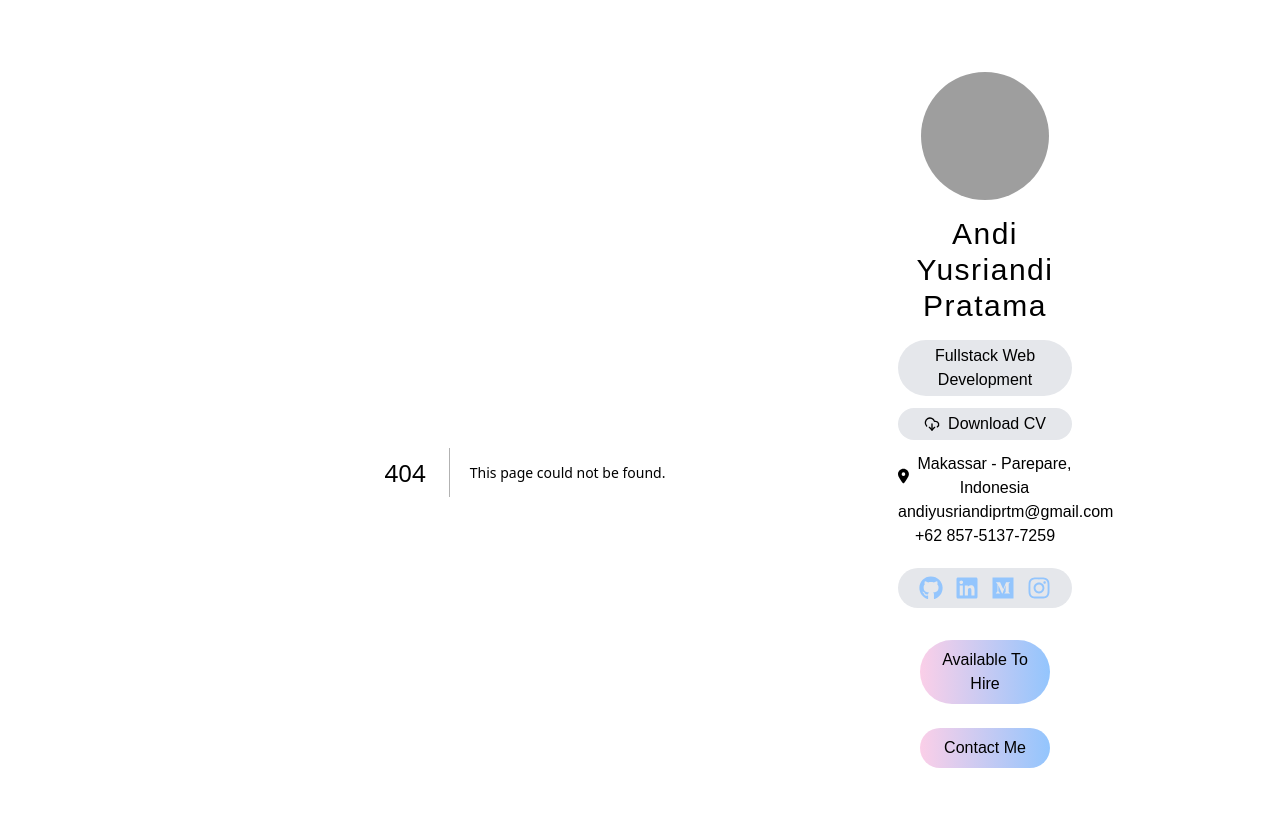
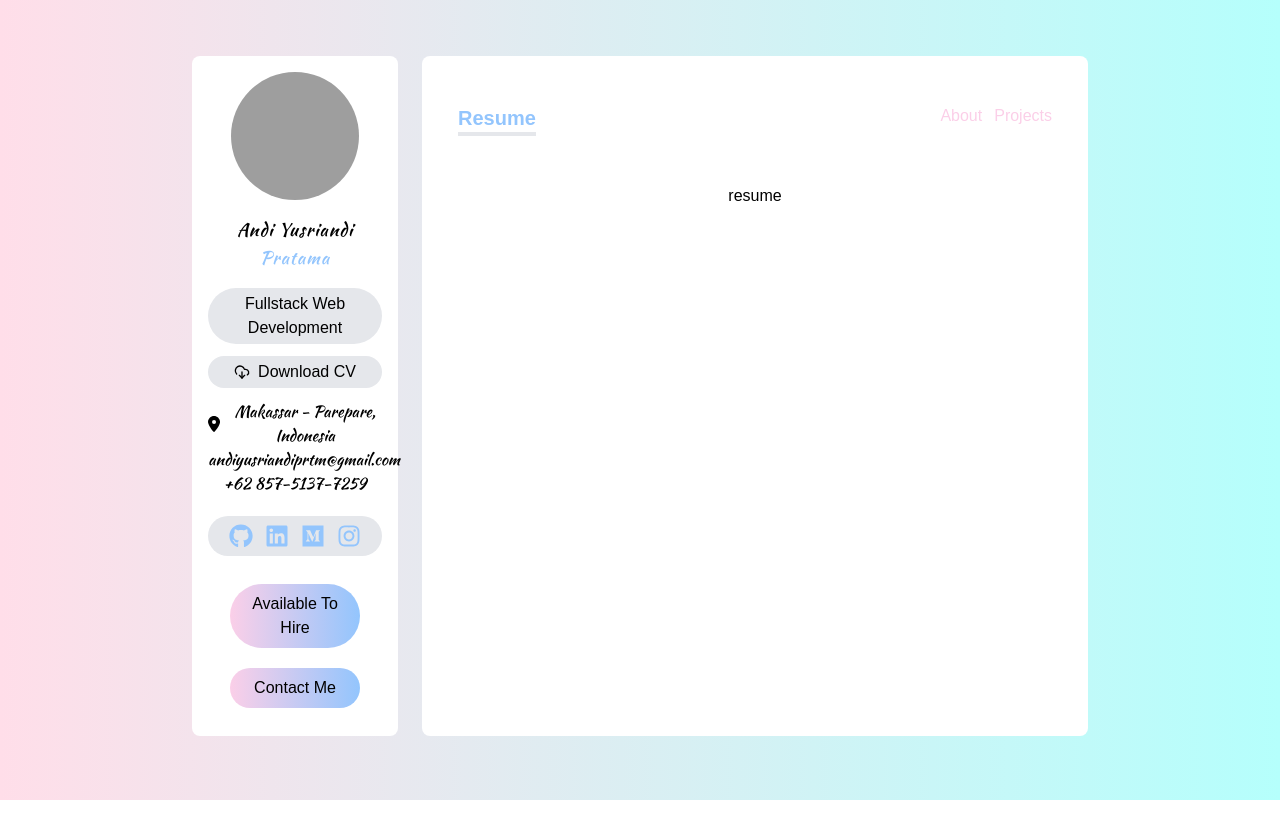
Before and after one commit to AndiYusriandiPratama/New_PortoFolio, a Next.js app: page /resume in a window 1280 px wide. Before the commit this address had no page. Shown: the top 838 px of the page. After the commit the page ends 800 px from the top, so only its background shows below. Built offline with nearby package versions, Linux system fonts and the light colour scheme; grey boxes are pictures that could not be loaded.

Commit message:
build: Navigation bar

```diff
--- /dev/null
+++ b/src/components/Navbar.tsx
@@ -0,0 +1,60 @@
+import { useEffect, useState, FunctionComponent } from "react";
+import Link from "next/link";
+import { useRouter } from "next/router";
+
+const NavItem: FunctionComponent<{
+  activeItem: string;
+  setActiveItem: Function;
+  name: string;
+  route: string;
+}> = ({ activeItem, setActiveItem, name, route }) => {
+  return activeItem !== name ? (
+    <Link href={route}>
+      <span onClick={() => setActiveItem(name)} className="hover:text-blue-500">
+        {name}
+      </span>
+    </Link>
+  ) : null;
+};
+
+const Navbar = () => {
+  const [activeItem, setActiveItem] = useState<string>("");
+
+  const { pathname } = useRouter();
+
+  useEffect(() => {
+    if (pathname === "/") setActiveItem("About");
+    if (pathname === "/projects") setActiveItem("Projects");
+    if (pathname === "/resume") setActiveItem("Resume");
+  }, [pathname]);
+
+  return (
+    <div className="flex justify-between px-5 py-5 my-3">
+      <span className="text-xl font-bold border-b-4 text-blue-300">
+        {activeItem}
+      </span>
+      <div className="text-pink-200 font-lg flex space-x-3">
+        <NavItem
+          activeItem={activeItem}
+          setActiveItem={setActiveItem}
+          name="About"
+          route="/"
+        />
+        <NavItem
+          activeItem={activeItem}
+          setActiveItem={setActiveItem}
+          name="Projects"
+          route="/projects"
+        />
+        <NavItem
+          activeItem={activeItem}
+          setActiveItem={setActiveItem}
+          name="Resume"
+          route="/resume"
+        />
+      </div>
+    </div>
+  );
+};
+
+export default Navbar;
--- a/src/components/Sidebar.tsx
+++ b/src/components/Sidebar.tsx
@@ -11,9 +11,13 @@ const Sidebar = () => {
         alt="photo profile"
         className="w-32 h-32 rounded-full mx-auto"
       />
-      <h3 className="my-4 text-3xl font-medium tracking-wider">
-        Andi Yusriandi <span>Pratama</span>
+      <h3 className="my-4 text-3xl font-medium tracking-wider font-kaushan sm:text-2xl md:text-xl lg:text-lg xl:text-md 2xl:text-sm">
+        Andi Yusriandi{" "}
+        <span className="text-gradient-to-r from-pink-200 to-blue-300 text-blue-300">
+          Pratama
+        </span>
       </h3>
+
       <p className="px-2 py-1 my-3 bg-gray-200 rounded-full">
         Fullstack Web Development
       </p>
@@ -21,8 +25,8 @@ const Sidebar = () => {
         <LuDownloadCloud /> Download CV
       </p>
       {/* Addres */}
-      <div className="bg-opacity-50">
-        <div className="flex items-center justify-center gap-2 ">
+      <div className="bg-opacity-50 font-kaushan">
+        <div className="flex items-center justify-center gap-2 text-">
           <FaLocationDot />
           <span>Makassar - Parepare, Indonesia</span>
         </div>
@@ -51,11 +55,21 @@ const Sidebar = () => {
 
       {/* Linked In */}
       <div className="flex flex-col items-center ">
-        <div className="px-5 py-2 my-3 bg-gradient-to-r from-pink-200 to-blue-300  rounded-full w-9/12">
+        <div
+          className="px-5 py-2 my-2 bg-gradient-to-r from-pink-200 to-blue-300  rounded-full w-9/12"
+          onClick={() =>
+            window.open(
+              "https://www.linkedin.com/in/andi-yusriandi-pratama-236b18206/"
+            )
+          }
+        >
           Available To Hire
         </div>
         {/* Contact Me */}
-        <div className="px-5 py-2 my-3 bg-gradient-to-r from-pink-200 to-blue-300  rounded-full w-9/12">
+        <div
+          className="px-5 py-2 my-3 bg-gradient-to-r from-pink-200 to-blue-300  rounded-full w-9/12"
+          onClick={() => window.open("mailto:andiyusriandiprtm@gmail")}
+        >
           Contact Me
         </div>
       </div>
--- a/src/pages/_app.tsx
+++ b/src/pages/_app.tsx
@@ -1,15 +1,17 @@
 import "@/styles/globals.css";
 import type { AppProps } from "next/app";
 import Sidebar from "@/components/Sidebar";
+import Navbar from "@/components/Navbar";
 
 export default function App({ Component, pageProps }: AppProps) {
   return (
     <div className="grid grid-cols-12 gap-6 px-5 lg:px-48 my-14 ">
-      <div className="col-span-12 p-4 text-center bg-white lg:col-span-9 rounded-s-lg ">
+      <div className="col-span-12 p-4 text-center bg-white lg:col-span-3 rounded-lg ">
+        <Sidebar />
+      </div>
+      <div className="flex flex-col col-span-12 p-4 text-center bg-white lg:col-span-9 rounded-lg">
+        <Navbar />
         <Component {...pageProps} />
-      </div>
-      <div className="col-span-12 p-4 text-center bg-white lg:col-span-3 rounded-s-lg">
-        <Sidebar />
       </div>
     </div>
   );
--- a/src/pages/_document.tsx
+++ b/src/pages/_document.tsx
@@ -1,13 +1,26 @@
-import { Html, Head, Main, NextScript } from 'next/document'
+import Document, { Html, Head, Main, NextScript } from "next/document";
 
-export default function Document() {
+export default class MyDocument extends Document {
+  render() {
     return (
       <Html lang="en">
-      <Head />
+        <Head>
+          <link rel="preconnect" href="https://fonts.googleapis.com" />
+          <link
+            rel="preconnect"
+            href="https://fonts.gstatic.com"
+            crossOrigin={"true" as "anonymous"}
+          />
+          <link
+            href="https://fonts.googleapis.com/css2?family=Kaushan+Script&family=Oswald:wght@200..700&family=PT+Serif:ital,wght@0,400;0,700;1,400;1,700&family=Ubuntu:ital,wght@0,300;0,400;0,500;0,700;1,300;1,400;1,500;1,700&display=swap"
+            rel="stylesheet"
+          ></link>
+        </Head>
         <body>
           <Main />
           <NextScript />
         </body>
       </Html>
-  )
+    );
   }
+}
--- /dev/null
+++ b/src/pages/projects.tsx
@@ -0,0 +1,7 @@
+import React from "react";
+
+const projects = () => {
+  return <div className="p-4">projets</div>;
+};
+
+export default projects;
--- /dev/null
+++ b/src/pages/resume.tsx
@@ -0,0 +1,7 @@
+import React from "react";
+
+const resume = () => {
+  return <div className="p-4">resume</div>;
+};
+
+export default resume;
--- a/tailwind.config.js
+++ b/tailwind.config.js
@@ -1,18 +1,21 @@
 /** @type {import('tailwindcss').Config} */
 module.exports = {
   content: [
-    './src/pages/**/*.{js,ts,jsx,tsx,mdx}',
-    './src/components/**/*.{js,ts,jsx,tsx,mdx}',
-    './src/app/**/*.{js,ts,jsx,tsx,mdx}',
+    "./src/pages/**/*.{js,ts,jsx,tsx,mdx}",
+    "./src/components/**/*.{js,ts,jsx,tsx,mdx}",
+    "./src/app/**/*.{js,ts,jsx,tsx,mdx}",
   ],
   theme: {
     extend: {
       backgroundImage: {
-        'gradient-radial': 'radial-gradient(var(--tw-gradient-stops))',
-        'gradient-conic':
-          'conic-gradient(from 180deg at 50% 50%, var(--tw-gradient-stops))',
+        "gradient-radial": "radial-gradient(var(--tw-gradient-stops))",
+        "gradient-conic":
+          "conic-gradient(from 180deg at 50% 50%, var(--tw-gradient-stops))",
+      },
+      fontFamily: {
+        kaushan: ["Kaushan Script", "cursive"],
       },
     },
   },
   plugins: [],
-}
+};
```
Also changed, not shown: data.tsx (added, +21 -0 lines). Lines whose indentation alone changed are shown as unchanged.
